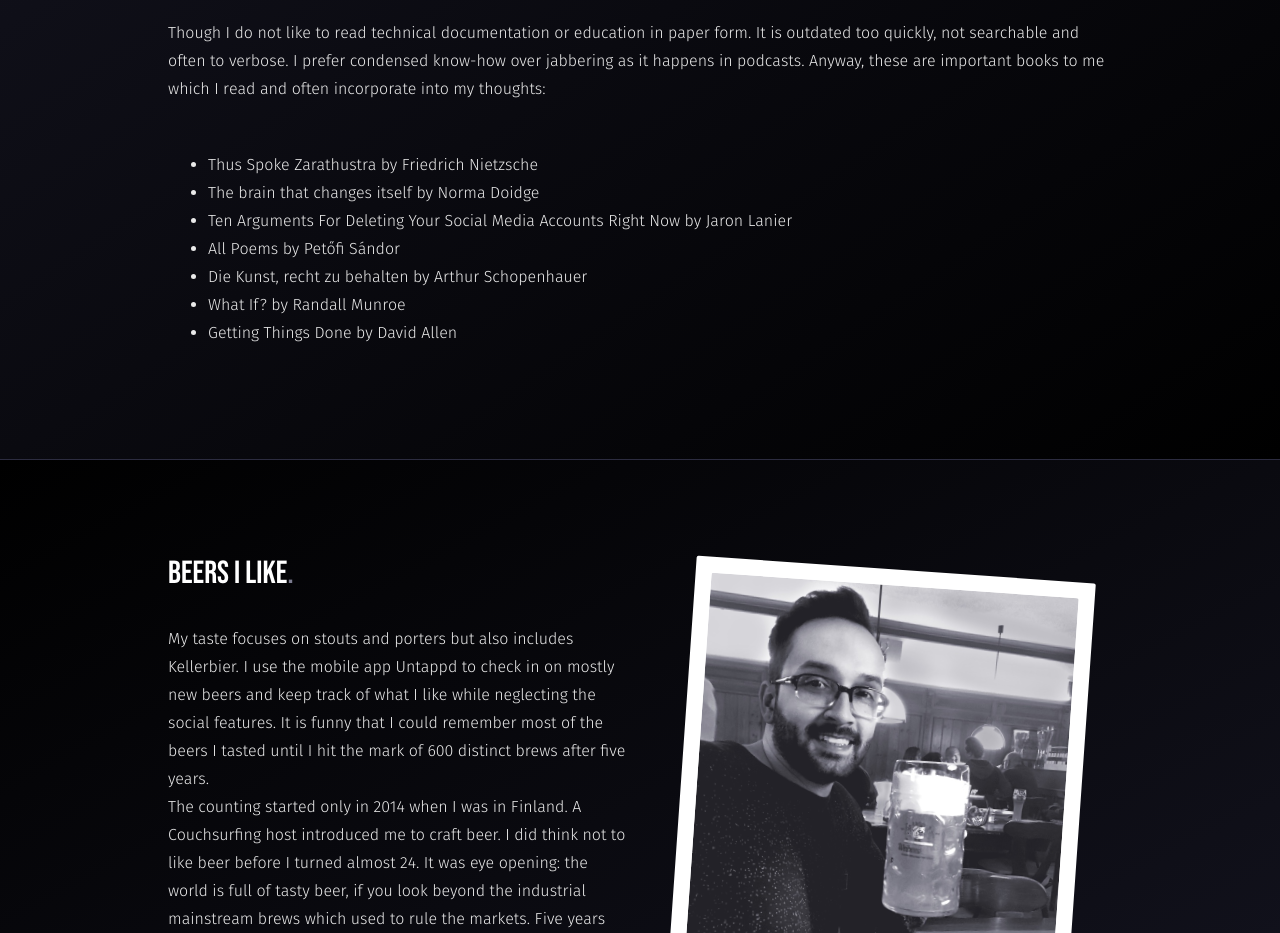
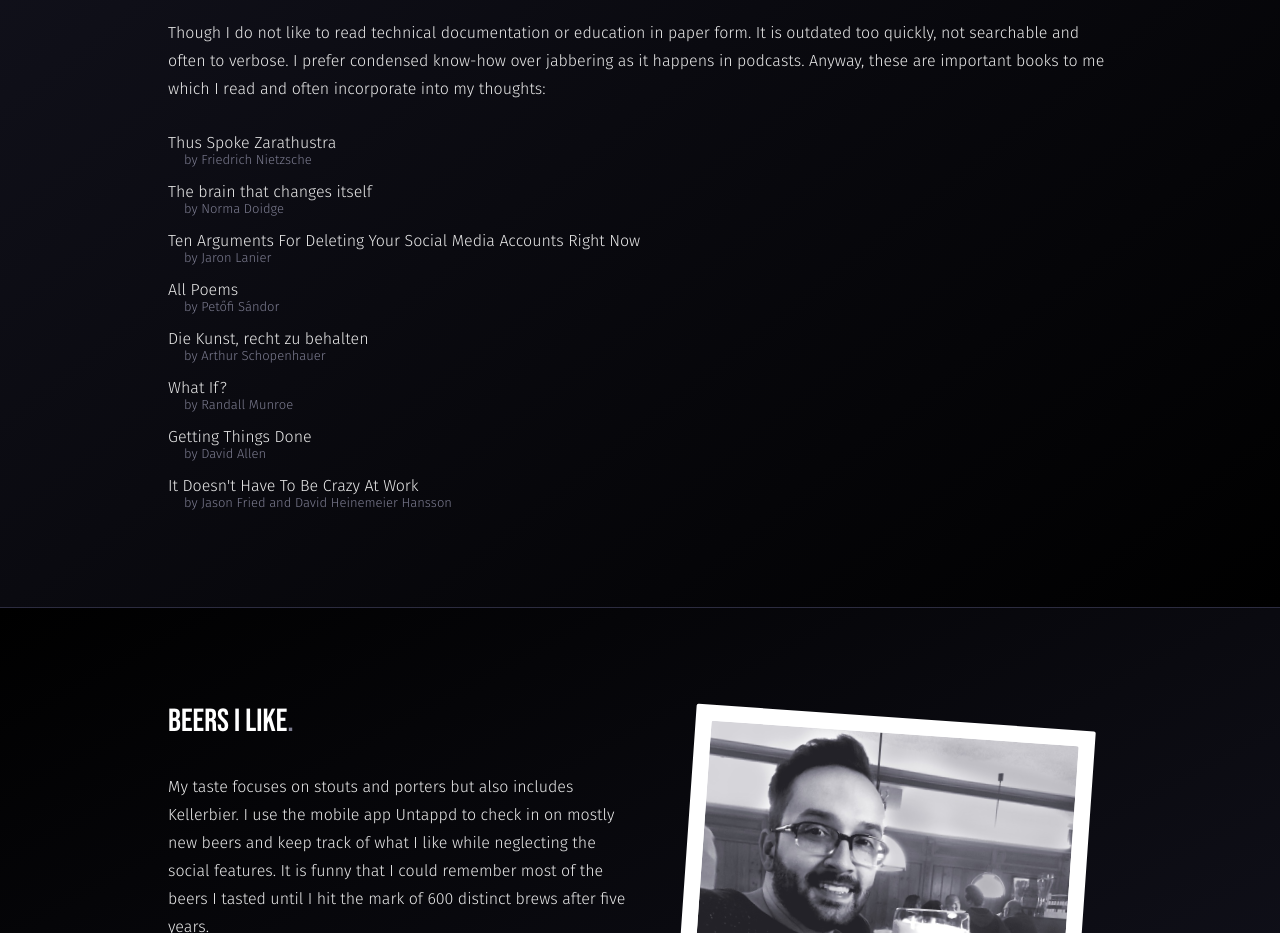
Before and after one commit to peterthomashorn/peterthomashorn-eu, a plain HTML site: page index.html in a window 1280 px wide. Shown: the part 4260-5193 px from the top of the page. Drawn offline with Linux system fonts and the light colour scheme.

Commit message:
Formatted book list.

```diff
--- a/index.html
+++ b/index.html
@@ -195,14 +195,39 @@
                     <p>Though I do not like to read technical documentation or education in paper form.
                     It is outdated too quickly, not searchable and often to verbose. I prefer condensed know-how over jabbering as it happens in podcasts.
                     Anyway, these are important books to me which I read and often incorporate into my thoughts:</p>
-                    <ul>
-                        <li>Thus Spoke Zarathustra by Friedrich Nietzsche</li>
-                        <li>The brain that changes itself by Norma Doidge</li>
-                        <li>Ten Arguments For Deleting Your Social Media Accounts Right Now by Jaron Lanier</li>
-                        <li>All Poems by Petőfi Sándor</li>
-                        <li>Die Kunst, recht zu behalten by Arthur Schopenhauer</li>
-                        <li>What If? by Randall Munroe</li>
-                        <li>Getting Things Done by David Allen</li>
+                    <ul class="books">
+                        <li>
+                            <span class="title">Thus Spoke Zarathustra</span><br />
+                            <span class="author">by Friedrich Nietzsche</span>
+                        </li>
+                        <li>
+                            <span class="title">The brain that changes itself</span><br />
+                            <span class="author">by Norma Doidge</span>
+                        </li>
+                        <li>
+                            <span class="title">Ten Arguments For Deleting Your Social Media Accounts Right Now</span><br />
+                            <span class="author">by Jaron Lanier</span>
+                        </li>
+                        <li>
+                            <span class="title">All Poems</span><br />
+                            <span class="author">by Petőfi Sándor</span>
+                        </li>
+                        <li>
+                            <span class="title">Die Kunst, recht zu behalten</span><br />
+                            <span class="author">by Arthur Schopenhauer</span>
+                        </li>
+                        <li>
+                            <span class="title">What If?</span><br />
+                            <span class="author">by Randall Munroe</span>
+                        </li>
+                        <li>
+                            <span class="title">Getting Things Done</span><br />
+                            <span class="author">by David Allen</span>
+                        </li>
+                        <li>
+                            <span class="title">It Doesn't Have To Be Crazy At Work</span><br />
+                            <span class="author">by Jason Fried and David Heinemeier Hansson</span>
+                        </li>
                     </ul>
                 </div>
             </div>
--- a/stylesheets/site.css
+++ b/stylesheets/site.css
@@ -253,6 +253,29 @@
 
 /*
 
+    Section specific to books.
+
+*/
+
+.books {
+    padding: 0;
+    margin: 0;
+}
+
+.books li {
+    line-height: 1rem;
+    padding-bottom: 1rem;
+    list-style: none;
+}
+
+.books .author {
+    font-size: small;
+    color: #7c7c90;
+    padding-left: 1rem;
+}
+
+/*
+
     Section specific to beer.
 
  */
```
